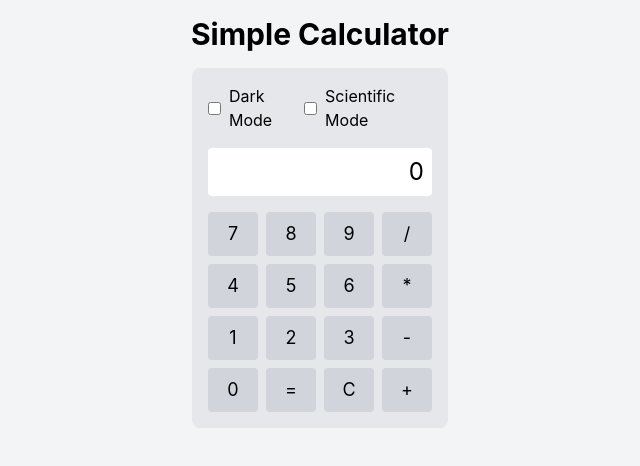
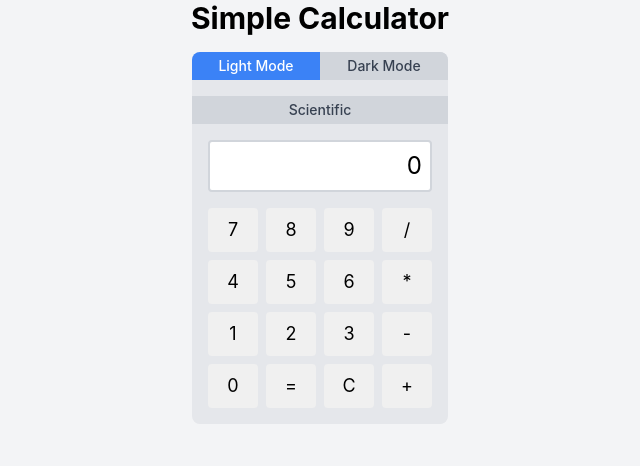
Before and after one commit to dinakartumu/simple-calculator, a React (Create React App) app: page / in a window 1280 px wide. Shown: the top 466 px of the page, without its empty margins (320-960 px from the left). Built offline with nearby package versions, Linux system fonts and the light colour scheme.

Commit message:
updated components and dark mode functionality

```diff
--- a/src/App.tsx
+++ b/src/App.tsx
@@ -1,19 +1,30 @@
-import React from "react";
 import Calculator from "./components/Calculator";
-import { DarkModeProvider } from "./contexts/DarkModeContext";
+import ThemeSwitcher from "./components/ThemeSwitcher";
+import ToggleButton from "./components/ToggleButton";
+import { useState } from "react";
+import { useDarkMode } from "./contexts/DarkModeContext";
 
-const App: React.FC = () => {
+const App = () => {
+  const [isScientificMode, setIsScientificMode] = useState(false);
+  const { isDarkMode } = useDarkMode();
   return (
-    <DarkModeProvider>
-      <div className="min-h-screen bg-gray-100">
-        <div className="w-full flex flex-col justify-center items-center p-4">
-          <h1 className="text-3xl font-bold mb-4 text-center">
-            Simple Calculator
-          </h1>
-          <Calculator />
+    <div className="min-h-screen bg-gray-100 flex flex-col items-center">
+      <h1 className="text-3xl font-bold mb-4">Simple Calculator</h1>
+      <div
+        className={`flex flex-col w-64 rounded-lg overflow-hidden ${
+          isDarkMode ? "bg-gray-800 text-white" : "bg-gray-200 text-black"
+        }`}>
+        <ThemeSwitcher />
+        <div className="flex items-center w-full">
+          <ToggleButton
+            label="Scientific"
+            checked={isScientificMode}
+            onChange={() => setIsScientificMode(!isScientificMode)}
+          />
         </div>
+        <Calculator isScientificMode={isScientificMode} />
       </div>
-    </DarkModeProvider>
+    </div>
   );
 };
 
--- a/src/components/Button.tsx
+++ b/src/components/Button.tsx
@@ -1,16 +1,17 @@
 import React from "react";
+import { useDarkMode } from "../contexts/DarkModeContext";
 
 interface ButtonProps {
   onClick: () => void;
   children: React.ReactNode;
-  isDarkMode: boolean;
 }
 
-const Button = ({ onClick, children, isDarkMode }: ButtonProps) => {
+const Button = ({ onClick, children }: ButtonProps) => {
+  const { isDarkMode } = useDarkMode();
   return (
     <button
       className={`p-2 text-lg rounded ${
-        isDarkMode ? "bg-gray-600 text-white" : "bg-gray-300 text-black"
+        isDarkMode ? "bg-[#666] text-white" : "bg-[#f0f0f0] text-black"
       } hover:opacity-80`}
       onClick={onClick}>
       {children}
--- a/src/components/Calculator.tsx
+++ b/src/components/Calculator.tsx
@@ -1,15 +1,32 @@
-import React, { useState } from "react";
+import { useState } from "react";
 import Display from "./Output";
 import Button from "./Button";
-import Checkbox from "./Checkbox";
-import { useDarkMode } from "../contexts/DarkModeContext";
 
-const Calculator = () => {
-  const { isDarkMode, toggleDarkMode } = useDarkMode();
+const buttons = [
+  "7",
+  "8",
+  "9",
+  "/",
+  "4",
+  "5",
+  "6",
+  "*",
+  "1",
+  "2",
+  "3",
+  "-",
+  "0",
+  "=",
+  "C",
+  "+",
+];
+
+const scientificButtons = ["+/-", "x²", "√x"];
+
+const Calculator = ({ isScientificMode }: { isScientificMode: boolean }) => {
   const [display, setDisplay] = useState("0");
   const [currentValue, setCurrentValue] = useState<number | null>(null);
   const [operator, setOperator] = useState<string | null>(null);
-  const [isScientificMode, setIsScientificMode] = useState(false);
   const [waitingForOperand, setWaitingForOperand] = useState(false);
   const [queue, setQueue] = useState<string[]>([]);
 
@@ -102,95 +119,41 @@ const Calculator = () => {
     }
   };
 
+  const handleButtonClick = (btn: string) => {
+    if (["+", "-", "*", "/"].includes(btn)) {
+      handleOperatorClick(btn);
+    } else if (btn === "=") {
+      handleEqualsClick();
+    } else if (btn === "C") {
+      handleClearClick();
+    } else if (btn === "+/-") {
+      handleSignClick();
+    } else if (btn === "x²") {
+      handleSquareClick();
+    } else if (btn === "√x") {
+      handleSquareRootClick();
+    } else {
+      handleNumberClick(btn);
+    }
+  };
+
   return (
-    <div
-      className={`w-64 p-4 rounded-lg ${
-        isDarkMode ? "bg-gray-800 text-white" : "bg-gray-200 text-black"
-      }`}>
-      <div className="flex justify-between mb-4">
-        <Checkbox
-          label="Dark Mode"
-          checked={isDarkMode}
-          onChange={toggleDarkMode}
-          isDarkMode={isDarkMode}
-        />
-        <Checkbox
-          label="Scientific Mode"
-          checked={isScientificMode}
-          onChange={() => setIsScientificMode(!isScientificMode)}
-          isDarkMode={isDarkMode}
-        />
-      </div>
-      <Display value={display} isDarkMode={isDarkMode} />
+    <div className={`w-64 p-4`}>
+      <Display value={display} />
       <div className="grid grid-cols-4 gap-2 mt-4">
-        <Button onClick={() => handleNumberClick("7")} isDarkMode={isDarkMode}>
-          7
-        </Button>
-        <Button onClick={() => handleNumberClick("8")} isDarkMode={isDarkMode}>
-          8
-        </Button>
-        <Button onClick={() => handleNumberClick("9")} isDarkMode={isDarkMode}>
-          9
-        </Button>
-        <Button
-          onClick={() => handleOperatorClick("/")}
-          isDarkMode={isDarkMode}>
-          /
-        </Button>
-        <Button onClick={() => handleNumberClick("4")} isDarkMode={isDarkMode}>
-          4
-        </Button>
-        <Button onClick={() => handleNumberClick("5")} isDarkMode={isDarkMode}>
-          5
-        </Button>
-        <Button onClick={() => handleNumberClick("6")} isDarkMode={isDarkMode}>
-          6
-        </Button>
-        <Button
-          onClick={() => handleOperatorClick("*")}
-          isDarkMode={isDarkMode}>
-          *
-        </Button>
-        <Button onClick={() => handleNumberClick("1")} isDarkMode={isDarkMode}>
-          1
-        </Button>
-        <Button onClick={() => handleNumberClick("2")} isDarkMode={isDarkMode}>
-          2
-        </Button>
-        <Button onClick={() => handleNumberClick("3")} isDarkMode={isDarkMode}>
-          3
-        </Button>
-        <Button
-          onClick={() => handleOperatorClick("-")}
-          isDarkMode={isDarkMode}>
-          -
-        </Button>
-        <Button onClick={() => handleNumberClick("0")} isDarkMode={isDarkMode}>
-          0
-        </Button>
-        <Button onClick={handleEqualsClick} isDarkMode={isDarkMode}>
-          =
-        </Button>
-        <Button onClick={handleClearClick} isDarkMode={isDarkMode}>
-          C
-        </Button>
-        <Button
-          onClick={() => handleOperatorClick("+")}
-          isDarkMode={isDarkMode}>
-          +
-        </Button>
+        {buttons.map((btn, index) => (
+          <Button key={index} onClick={() => handleButtonClick(btn)}>
+            {btn}
+          </Button>
+        ))}
       </div>
       {isScientificMode && (
         <div className="grid grid-cols-3 gap-2 mt-2">
-          <Button onClick={handleSignClick} isDarkMode={isDarkMode}>
-            +/-
-          </Button>
-          <Button onClick={handleSquareClick} isDarkMode={isDarkMode}>
-            x²
-          </Button>
-          <Button onClick={handleSquareRootClick} isDarkMode={isDarkMode}>
-            √x
-          </Button>
+          {scientificButtons.map((btn, index) => (
+            <Button key={index} onClick={() => handleButtonClick(btn)}>
+              {btn}
+            </Button>
+          ))}
         </div>
       )}
     </div>
--- a/src/components/Checkbox.tsx
+++ /dev/null
@@ -1,27 +0,0 @@
-import React from "react";
-
-interface CheckboxProps {
-  label: string;
-  checked: boolean;
-  onChange: () => void;
-  isDarkMode: boolean;
-}
-
-const Checkbox = ({ label, checked, onChange, isDarkMode }: CheckboxProps) => {
-  return (
-    <label
-      className={`flex items-center ${
-        isDarkMode ? "text-white" : "text-black"
-      }`}>
-      <input
-        type="checkbox"
-        checked={checked}
-        onChange={onChange}
-        className="mr-2"
-      />
-      {label}
-    </label>
-  );
-};
-
-export default Checkbox;
--- a/src/components/Output.tsx
+++ b/src/components/Output.tsx
@@ -1,15 +1,17 @@
-import React from "react";
+import { useDarkMode } from "../contexts/DarkModeContext";
 
 interface DisplayProps {
   value: string;
-  isDarkMode: boolean;
 }
 
-const Output = ({ value, isDarkMode }: DisplayProps) => {
+const Output = ({ value }: DisplayProps) => {
+  const { isDarkMode } = useDarkMode();
   return (
     <div
-      className={`w-full p-2 text-right text-2xl rounded overflow-auto ${
-        isDarkMode ? "bg-gray-700 text-white" : "bg-white text-black"
+      className={`w-full p-2 text-right text-2xl rounded overflow-auto border-2 ${
+        isDarkMode
+          ? "bg-grey-800 text-white border-gray-700"
+          : "bg-white text-black border-gray-300"
       }`}>
       {value}
     </div>
--- /dev/null
+++ b/src/components/ThemeSwitcher.tsx
@@ -0,0 +1,27 @@
+import ToggleButton from "./ToggleButton";
+import { useDarkMode } from "../contexts/DarkModeContext";
+
+const ThemeSwitcher = () => {
+  const { isDarkMode, toggleDarkMode } = useDarkMode();
+
+  return (
+    <div className="flex mb-4 w-full">
+      <div className="flex-1">
+        <ToggleButton
+          label="Light Mode"
+          checked={!isDarkMode}
+          onChange={toggleDarkMode}
+        />
+      </div>
+      <div className="flex-1">
+        <ToggleButton
+          label="Dark Mode"
+          checked={isDarkMode}
+          onChange={toggleDarkMode}
+        />
+      </div>
+    </div>
+  );
+};
+
+export default ThemeSwitcher;
--- /dev/null
+++ b/src/components/ToggleButton.tsx
@@ -0,0 +1,30 @@
+import { useDarkMode } from "../contexts/DarkModeContext";
+
+interface ToggleButtonProps {
+  label: string;
+  checked: boolean;
+  onChange: () => void;
+}
+
+const ToggleButton = ({ label, checked, onChange }: ToggleButtonProps) => {
+  const { isDarkMode } = useDarkMode();
+  return (
+    <button
+      onClick={onChange}
+      className={`px-3 py-1 text-sm font-medium transition-colors duration-200 ease-in-out
+        ${
+          checked
+            ? isDarkMode
+              ? "bg-blue-600 text-white"
+              : "bg-blue-500 text-white"
+            : isDarkMode
+            ? "bg-gray-700 text-gray-300"
+            : "bg-gray-300 text-gray-700"
+        }
+        ${isDarkMode ? "hover:bg-blue-500" : "hover:bg-blue-400"} w-full`}>
+      {label}
+    </button>
+  );
+};
+
+export default ToggleButton;
--- a/src/contexts/DarkModeContext.tsx
+++ b/src/contexts/DarkModeContext.tsx
@@ -9,9 +9,7 @@ const DarkModeContext = createContext<DarkModeContextType | undefined>(
   undefined
 );
 
-export const DarkModeProvider: React.FC<{ children: React.ReactNode }> = ({
-  children,
-}) => {
+export const DarkModeProvider = ({ children }: { children: React.ReactNode }) => {
   const [isDarkMode, setIsDarkMode] = useState(false);
 
   const toggleDarkMode = () => {
--- a/src/index.tsx
+++ b/src/index.tsx
@@ -2,6 +2,7 @@ import React from 'react';
 import ReactDOM from 'react-dom/client';
 import './index.css';
 import App from './App';
+import { DarkModeProvider } from "./contexts/DarkModeContext";
 import reportWebVitals from './reportWebVitals';
 
 const root = ReactDOM.createRoot(
@@ -9,7 +10,9 @@ const root = ReactDOM.createRoot(
 );
 root.render(
   <React.StrictMode>
-    <App />
+    <DarkModeProvider>
+      <App />
+    </DarkModeProvider>
   </React.StrictMode>
 );
 
```
